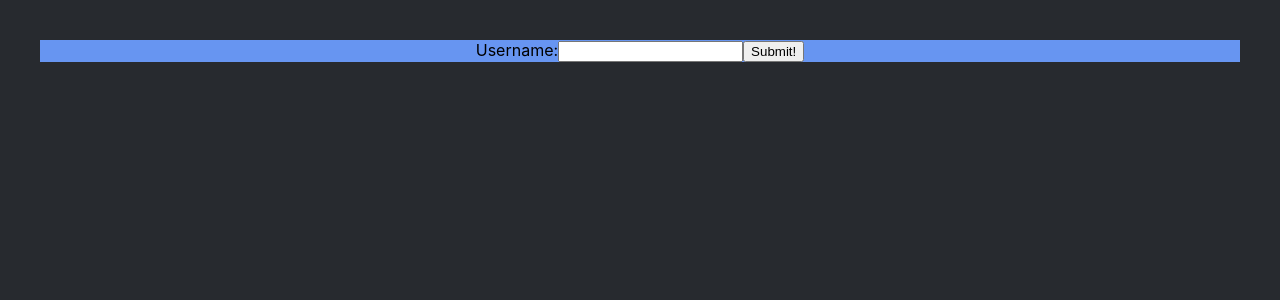
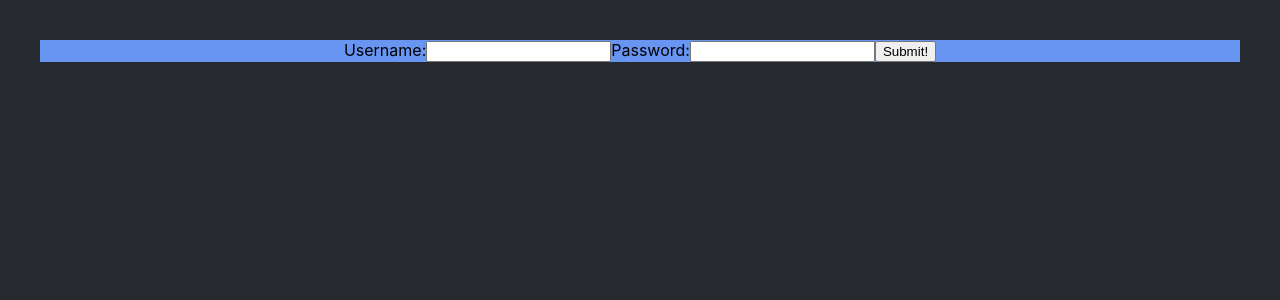
Before and after one commit to adkhiker/TK_Form_Management, a React (Create React App) app: page / in a window 1280 px wide. Shown: the top 300 px of the page. Built offline with nearby package versions, Linux system fonts and the light colour scheme.

Commit message:
End of TK

```diff
--- a/src/App.js
+++ b/src/App.js
@@ -2,24 +2,39 @@ import React, { useState } from "react";
 import "./App.css";
 
 function App() {
-  const [name, setName] = useState("");
+  const [user, setUser] = useState({ username: "", password: "" });
 
   const handleChange = event => {
-    setName(event.target.value);
+    setUser({ ...user, [event.target.name]: event.target.value });
   };
 
   const handleSubmit = event => {
     event.preventDefault();
-    console.log(name);
+    console.log(user.name);
+    console.log(user.password);
   };
 
   return (
     <div className="App">
-      {console.log(name)}
+      {console.log(user)}
       <form onSubmit={event => handleSubmit(event)}>
         <label>
           Username:
-          <input type="text" onChange={event => handleChange(event)} />
+          <input
+            type="text"
+            name="username"
+            value={user.username}
+            onChange={event => handleChange(event)}
+          />
+        </label>
+        <label>
+          Password:
+          <input
+            type="text"
+            name="password"
+            value={user.password}
+            onChange={event => handleChange(event)}
+          />
         </label>
         <button>Submit!</button>
       </form>
```
